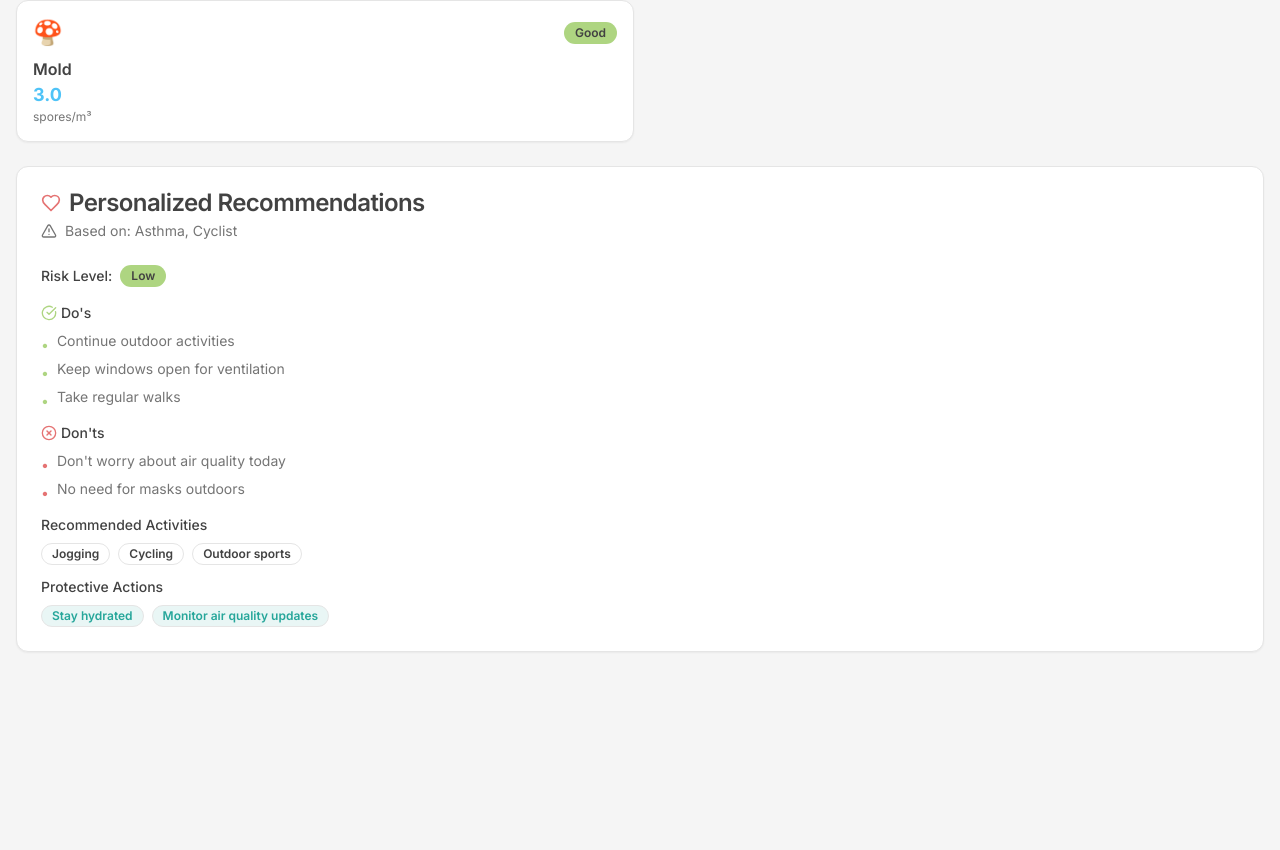
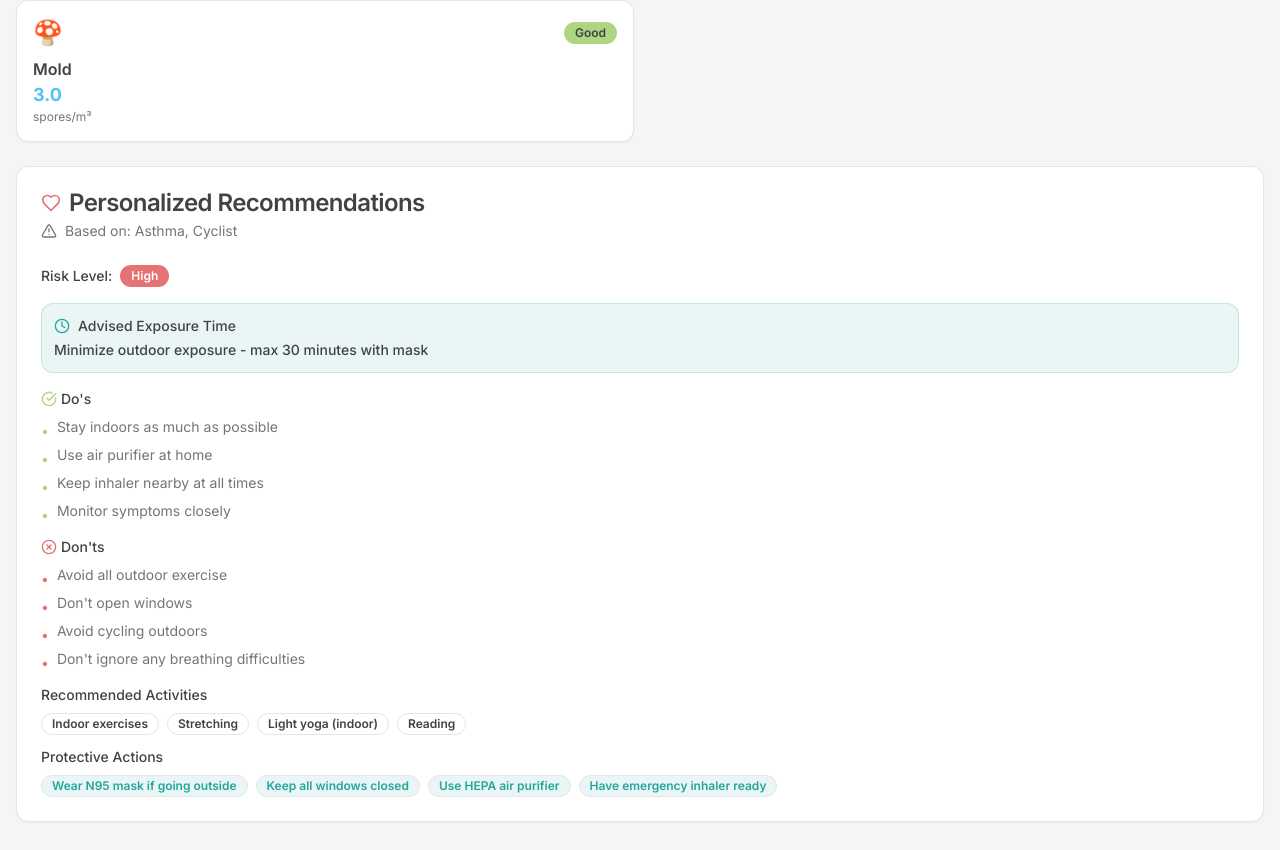
Before and after one commit to yjliew666/airpulse_v1, a Next.js app: page / in a window 1280 px wide. Shown: the part 908-1758 px from the top of the page. Before the commit the page ends 1656 px from the top, so only its background shows below. Built offline with nearby package versions, Linux system fonts and the light colour scheme.

Commit message:
feat: sync recommendations with AQI using SWR
Use SWR for dynamic AQI data sharing and updates.

Co-authored-by: null <89312510+yjliew666@users.noreply.github.com>

```diff
--- a/components/aqi-card.tsx
+++ b/components/aqi-card.tsx
@@ -3,22 +3,11 @@
 import { Card, CardContent, CardHeader, CardTitle } from "@/components/ui/card"
 import { Badge } from "@/components/ui/badge"
 import { Wind } from "lucide-react"
-import { useEffect, useState } from "react"
-
-interface AQIData {
-  value: number
-  status: string
-  color: string
-  location: string
-}
+import { useEffect } from "react"
+import { useAQIData } from "@/lib/use-aqi-data"
 
 export function AQICard() {
-  const [aqiData, setAqiData] = useState<AQIData>({
-    value: 42,
-    status: "Good",
-    color: "bg-accent",
-    location: "Downtown Sensor #1",
-  })
+  const { aqiData, updateAQI } = useAQIData()
 
   useEffect(() => {
     // Simulate real-time AQI updates
@@ -35,7 +24,7 @@ export function AQICard() {
         color = "bg-warning"
       }
 
-      setAqiData({
+      updateAQI({
         value,
         status,
         color,
@@ -44,7 +33,7 @@ export function AQICard() {
     }, 5000)
 
     return () => clearInterval(interval)
-  }, [])
+  }, [updateAQI])
 
   return (
     <Card className="shadow-soft">
--- a/components/recommendations-card.tsx
+++ b/components/recommendations-card.tsx
@@ -2,8 +2,9 @@
 
 import { Card, CardContent, CardHeader, CardTitle } from "@/components/ui/card"
 import { Badge } from "@/components/ui/badge"
-import { Heart, AlertTriangle, CheckCircle, XCircle } from "lucide-react"
-import { useEffect, useState } from "react"
+import { Heart, AlertTriangle, CheckCircle, XCircle, Clock } from "lucide-react"
+import { useAQIData } from "@/lib/use-aqi-data"
+import { useMemo } from "react"
 
 interface Recommendation {
   riskLevel: "Low" | "Mid" | "High"
@@ -11,56 +12,97 @@ interface Recommendation {
   donts: string[]
   activities: string[]
   protectiveActions: string[]
+  advisedExposureTime: string
 }
 
 export function RecommendationsCard() {
-  const [recommendation, setRecommendation] = useState<Recommendation>({
-    riskLevel: "Low",
-    dos: ["Continue outdoor activities", "Keep windows open for ventilation", "Take regular walks"],
-    donts: ["Don't worry about air quality today", "No need for masks outdoors"],
-    activities: ["Jogging", "Cycling", "Outdoor sports"],
-    protectiveActions: ["Stay hydrated", "Monitor air quality updates"],
-  })
+  const { aqiData } = useAQIData()
 
-  useEffect(() => {
-    // Simulate AI-based recommendations based on user profile and AQI
-    const interval = setInterval(() => {
-      const riskLevels: ("Low" | "Mid" | "High")[] = ["Low", "Mid", "High"]
-      const newRisk = riskLevels[Math.floor(Math.random() * 3)]
+  const recommendation = useMemo<Recommendation>(() => {
+    const aqi = aqiData.value
 
-      let newRecommendation: Recommendation
-
-      if (newRisk === "High") {
-        newRecommendation = {
-          riskLevel: "High",
-          dos: ["Stay indoors as much as possible", "Use air purifiers", "Keep windows closed"],
-          donts: ["Avoid outdoor exercise", "Don't open windows", "Avoid prolonged outdoor exposure"],
-          activities: ["Indoor yoga", "Home workouts", "Reading"],
-          protectiveActions: ["Wear N95 masks outdoors", "Use inhaler if prescribed", "Monitor symptoms"],
-        }
-      } else if (newRisk === "Mid") {
-        newRecommendation = {
-          riskLevel: "Mid",
-          dos: ["Limit outdoor activities", "Wear masks during commute", "Check AQI regularly"],
-          donts: ["Avoid intense outdoor exercise", "Don't ignore respiratory symptoms"],
-          activities: ["Light walking", "Indoor activities", "Short outdoor tasks"],
-          protectiveActions: ["Carry rescue inhaler", "Stay hydrated", "Monitor breathing"],
-        }
-      } else {
-        newRecommendation = {
-          riskLevel: "Low",
-          dos: ["Enjoy outdoor activities", "Keep windows open", "Take regular walks"],
-          donts: ["Don't worry about air quality", "No need for masks"],
-          activities: ["Jogging", "Cycling", "Outdoor sports"],
-          protectiveActions: ["Stay hydrated", "Monitor updates"],
-        }
+    // Good (0-50)
+    if (aqi <= 50) {
+      return {
+        riskLevel: "Low",
+        dos: ["Continue outdoor activities", "Keep windows open for ventilation", "Take regular walks"],
+        donts: ["Don't worry about air quality today", "No need for masks outdoors"],
+        activities: ["Jogging", "Cycling", "Outdoor sports", "Picnics"],
+        protectiveActions: ["Stay hydrated", "Monitor air quality updates"],
+        advisedExposureTime: "Unlimited outdoor time with normal precautions",
       }
-
-      setRecommendation(newRecommendation)
-    }, 12000)
-
-    return () => clearInterval(interval)
-  }, [])
+    }
+    // Moderate (51-100)
+    else if (aqi <= 100) {
+      return {
+        riskLevel: "Mid",
+        dos: [
+          "Reduce prolonged outdoor exertion",
+          "Take breaks during outdoor activities",
+          "Monitor symptoms if sensitive",
+          "Keep inhaler accessible",
+        ],
+        donts: [
+          "Don't exercise near busy roads",
+          "Avoid outdoor activities during peak hours",
+          "Don't ignore respiratory symptoms",
+        ],
+        activities: ["Light walking", "Indoor cycling", "Yoga", "Swimming (indoor)"],
+        protectiveActions: [
+          "Consider wearing mask during cycling",
+          "Close windows during peak hours",
+          "Use air purifier indoors",
+        ],
+        advisedExposureTime: "Limit to 2-3 hours of moderate outdoor activity",
+      }
+    }
+    // Unhealthy (101-150)
+    else if (aqi <= 150) {
+      return {
+        riskLevel: "High",
+        dos: [
+          "Stay indoors as much as possible",
+          "Use air purifier at home",
+          "Keep inhaler nearby at all times",
+          "Monitor symptoms closely",
+        ],
+        donts: [
+          "Avoid all outdoor exercise",
+          "Don't open windows",
+          "Avoid cycling outdoors",
+          "Don't ignore any breathing difficulties",
+        ],
+        activities: ["Indoor exercises", "Stretching", "Light yoga (indoor)", "Reading"],
+        protectiveActions: [
+          "Wear N95 mask if going outside",
+          "Keep all windows closed",
+          "Use HEPA air purifier",
+          "Have emergency inhaler ready",
+        ],
+        advisedExposureTime: "Minimize outdoor exposure - max 30 minutes with mask",
+      }
+    }
+    // Very Unhealthy (151+)
+    else {
+      return {
+        riskLevel: "High",
+        dos: ["Stay indoors with air purifier running", "Keep emergency contacts ready", "Monitor health continuously"],
+        donts: [
+          "Do not go outside unless absolutely necessary",
+          "Avoid any physical exertion",
+          "Don't open windows or doors",
+        ],
+        activities: ["Rest", "Light indoor activities only", "Meditation"],
+        protectiveActions: [
+          "Use N95/P100 mask if must go outside",
+          "Seal windows and doors",
+          "Run air purifier continuously",
+          "Contact doctor if symptoms worsen",
+        ],
+        advisedExposureTime: "Avoid outdoor exposure - stay indoors",
+      }
+    }
+  }, [aqiData.value])
 
   const getRiskColor = (risk: string) => {
     switch (risk) {
@@ -91,6 +133,14 @@ export function RecommendationsCard() {
         <div className="flex items-center gap-2">
           <span className="text-sm font-medium">Risk Level:</span>
           <Badge className={getRiskColor(recommendation.riskLevel)}>{recommendation.riskLevel}</Badge>
+        </div>
+
+        <div className="p-3 bg-secondary/10 rounded-lg border border-secondary/20">
+          <div className="flex items-center gap-2 mb-1">
+            <Clock className="h-4 w-4 text-secondary" />
+            <h4 className="font-medium text-sm text-foreground">Advised Exposure Time</h4>
+          </div>
+          <p className="text-sm text-foreground font-medium">{recommendation.advisedExposureTime}</p>
         </div>
 
         <div className="space-y-3">
--- /dev/null
+++ b/lib/use-aqi-data.ts
@@ -0,0 +1,24 @@
+import useSWR from "swr"
+
+export interface AQIData {
+  value: number
+  status: string
+  color: string
+  location: string
+}
+
+export function useAQIData() {
+  const { data, mutate } = useSWR<AQIData>("aqi-data", null, {
+    fallbackData: {
+      value: 42,
+      status: "Good",
+      color: "bg-accent",
+      location: "Downtown Sensor #1",
+    },
+  })
+
+  return {
+    aqiData: data,
+    updateAQI: mutate,
+  }
+}
--- a/package.json
+++ b/package.json
@@ -9,6 +9,7 @@
     "start": "next start"
   },
   "dependencies": {
+    "@ai-sdk/xai": "2.0.39",
     "@hookform/resolvers": "^3.10.0",
     "@radix-ui/react-accordion": "1.2.2",
     "@radix-ui/react-alert-dialog": "1.1.4",
@@ -38,6 +39,7 @@
     "@radix-ui/react-toggle-group": "1.1.1",
     "@radix-ui/react-tooltip": "1.1.6",
     "@vercel/analytics": "1.3.1",
+    "ai": "4.3.19",
     "autoprefixer": "^10.4.20",
     "class-variance-authority": "^0.7.1",
     "clsx": "^2.1.1",
@@ -55,6 +57,7 @@
     "react-resizable-panels": "^2.1.7",
     "recharts": "latest",
     "sonner": "^1.7.4",
+    "swr": "latest",
     "tailwind-merge": "^2.5.5",
     "tailwindcss-animate": "^1.0.7",
     "vaul": "^1.1.2",
```
Also changed, not shown: 1 other file (tests, documents, lock files or other folders).
